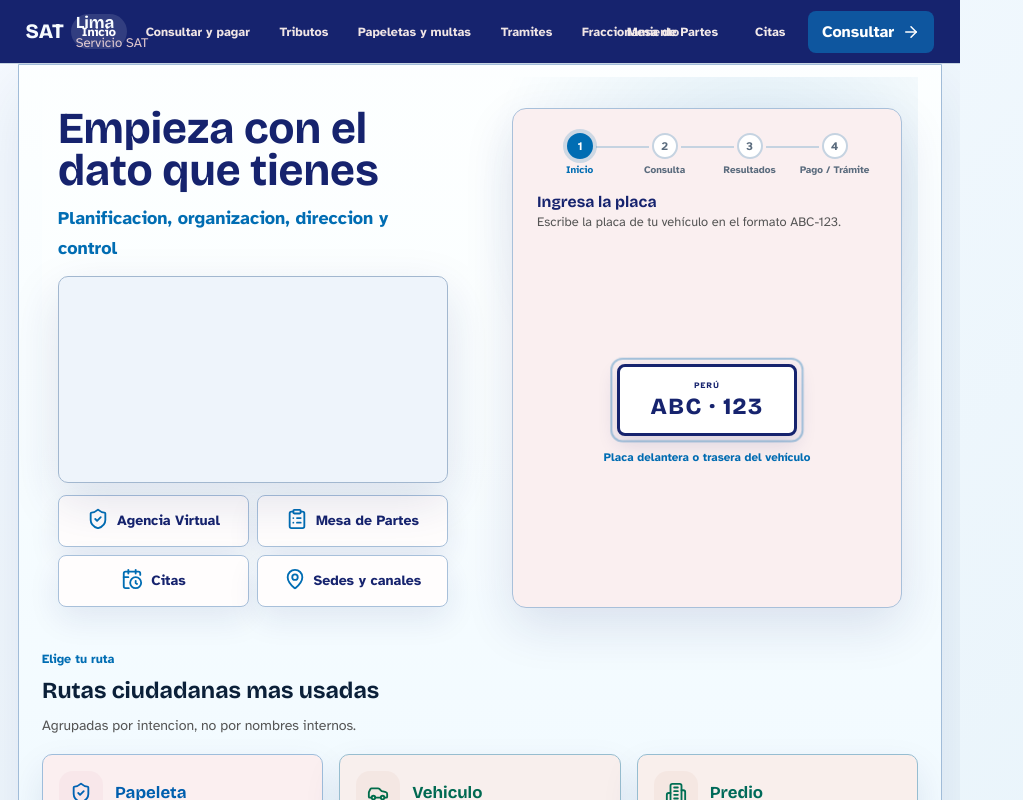
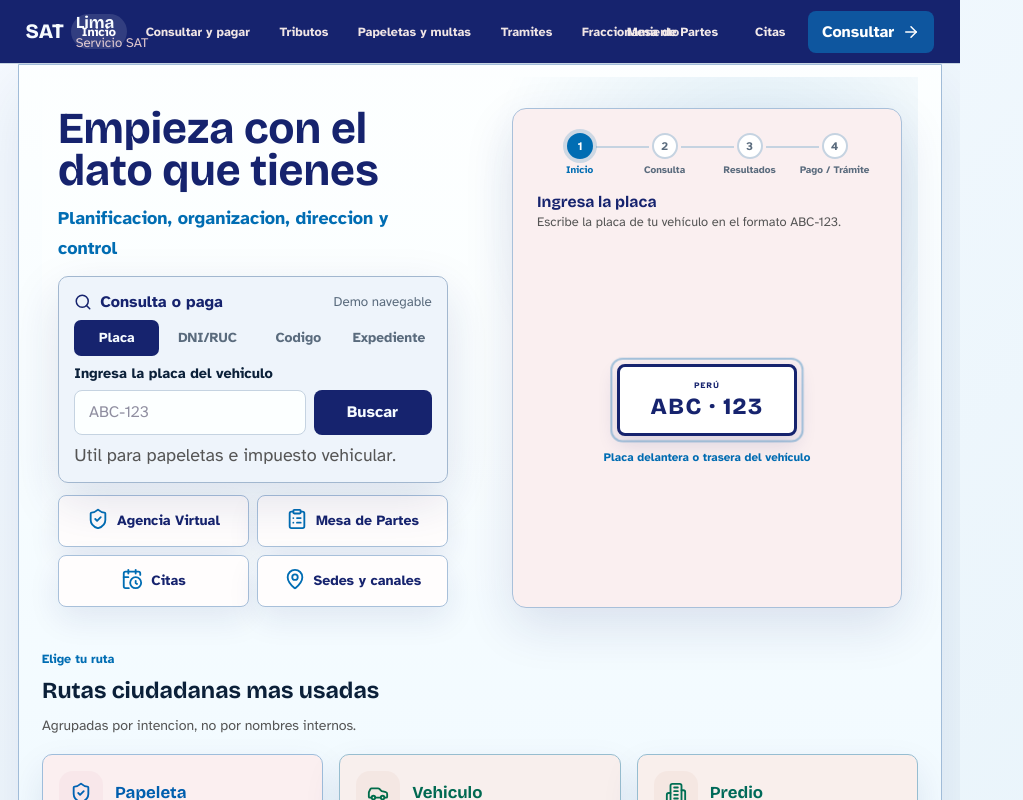
Before and after one commit to OutWorldDebourer/sat-redesign-hackathon, a React (Vite) app: page / in a window 1280 px wide. Shown: the top 800 px of the page, without its empty margins (0-1023 px from the left). Built offline with nearby package versions, Linux system fonts and the light colour scheme.

Commit message:
Fix: ensure gradient CTA pseudo-elements render behind content (stacking)

```diff
--- a/src/styles.css
+++ b/src/styles.css
@@ -371,8 +371,8 @@ p {
   border-radius: var(--radius-md);
   padding: clamp(0.85rem, 1.2vw, 1rem);
   background: var(--color-surface);
-  z-index: 2;
   overflow: visible;
+  z-index: 0; /* keep base stacking context; children will be elevated */
 }
 
 .action-box.gradient-cta::before {
@@ -408,6 +408,12 @@ p {
   pointer-events: none;
 }
 
+/* Ensure form children render above the inner cover pseudo-element */
+.action-box.gradient-cta > * {
+  position: relative;
+  z-index: 2;
+}
+
 @keyframes gradient-rotate {
   to {
     transform: rotate(360deg);
```
